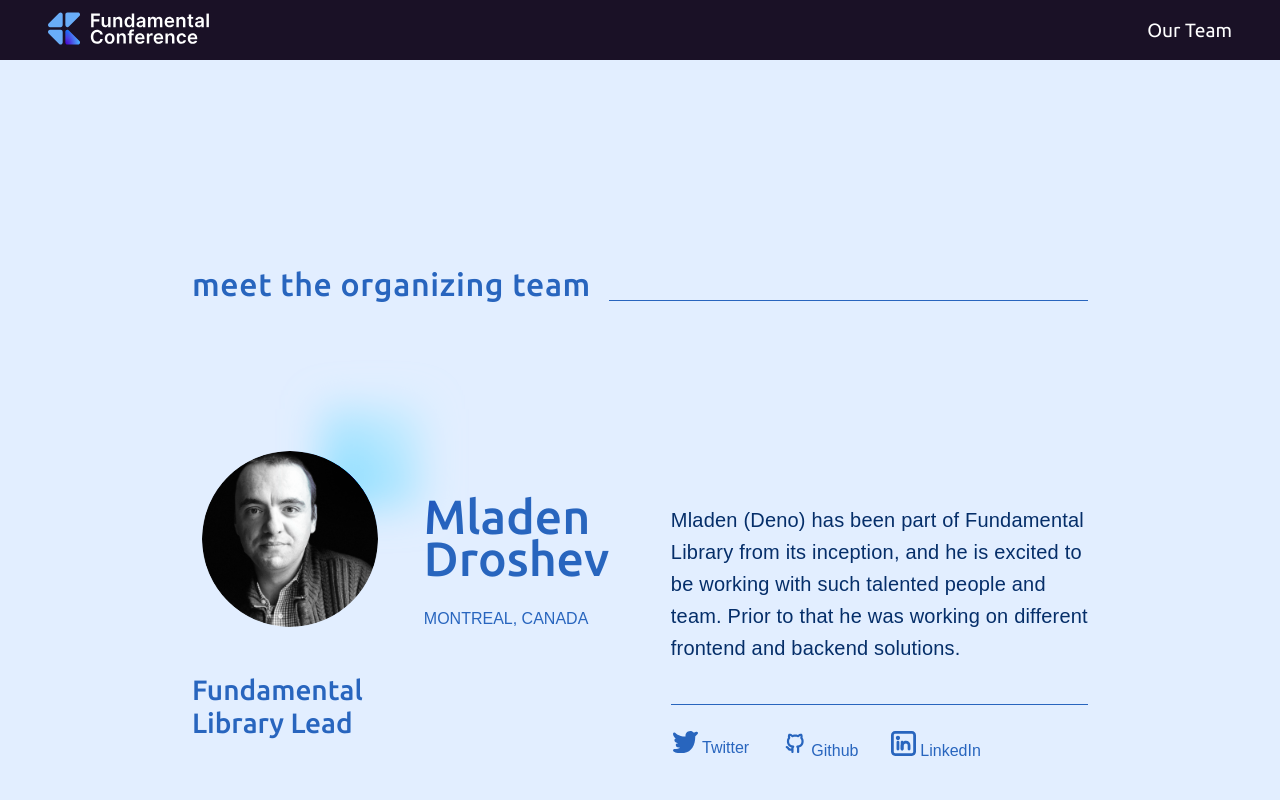
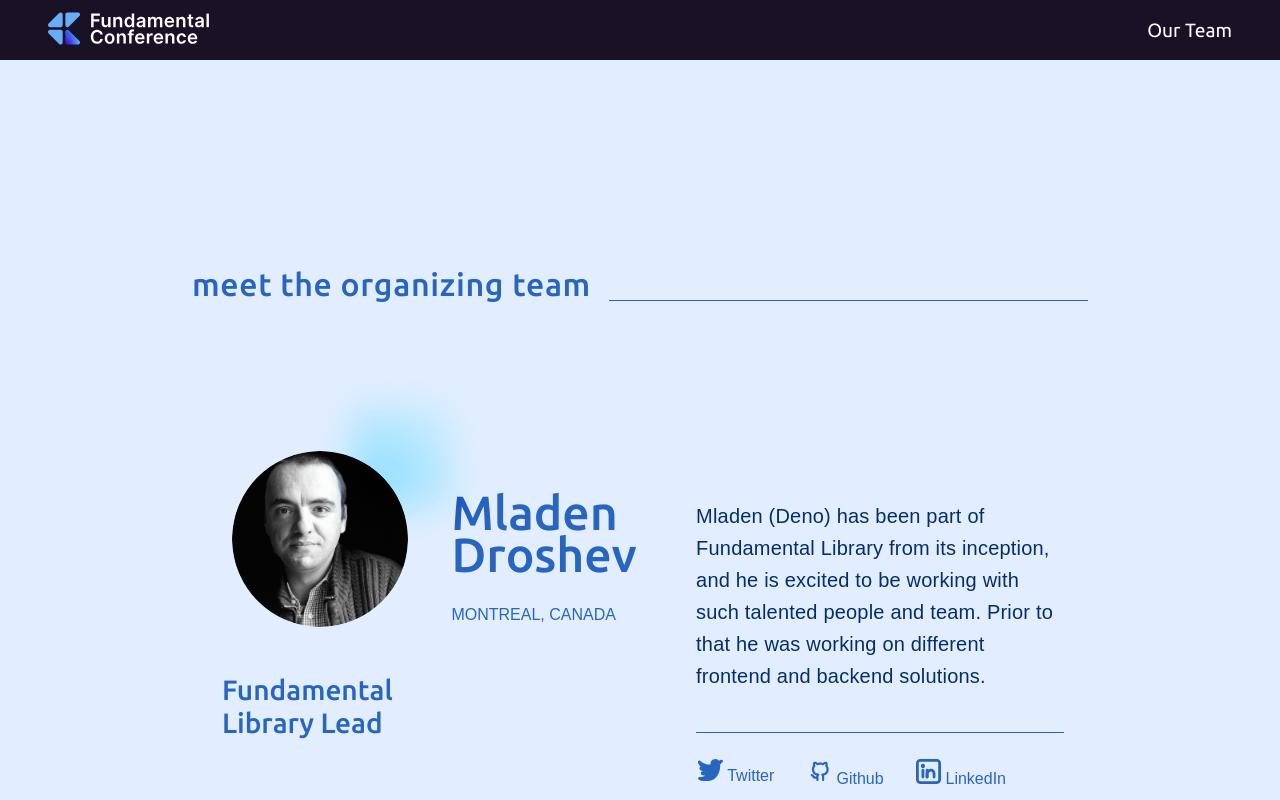
Before and after one commit to fundamental-conf/fundamental-conf, a Vue app in the folder fundamental-conf2022/: page /team in a window 1280 px wide. Shown: the top 800 px of the page. Built offline with nearby package versions, Linux system fonts and the light colour scheme; a web font is replaced by a local one.

Commit message:
minor team changes

```diff
--- a/fundamental-conf2022/src/views/FDTeam.vue
+++ b/fundamental-conf2022/src/views/FDTeam.vue
@@ -186,6 +186,7 @@ export default {
     display: flex;
     flex-direction: column;
     padding-block: 1%;
+    padding: 50px 30px 0 30px;
 
       .fd_body__1 {
         display: flex;
@@ -193,11 +194,6 @@ export default {
         align-items: center;
         .fd_picture {
            position: relative;
-    //        display: block;
-    // margin-block-start: 1em;
-    // margin-block-end: 1em;
-    // margin-inline-start: 40px;
-    // margin-inline-end: 40px;
           &::after {
             content: "";
             position: absolute;
@@ -212,14 +208,14 @@ export default {
             filter: blur(50px);
           }
           img {
-               max-width: 7rem;
-    min-width: 7rem;
-    max-height: 7rem;
-    min-height: 7rem;
+               max-width: 10rem;
+    min-width: 10rem;
+    max-height: 10rem;
+    min-height: 10rem;
     padding: 0.625rem;
     -o-object-fit: cover;
     object-fit: cover;
-    border-radius: 7rem;
+    border-radius: 10rem;
           }
         }
         .fd_role {
@@ -271,11 +267,13 @@ export default {
           align-items: left;
           letter-spacing: 0.01em;
           color: #052e69;
+          padding-top: 10%;
         }
         .fd_line {
-          height: 5vh;
-          wdith:23rem;
+          height: 0;
+
           border-bottom: 1px solid #2865be;
+          visibility: hidden;
         }
         .fd-member-socials {
           gap: 4rem;
@@ -427,10 +425,12 @@ export default {
       }
       .fd_body__3 {
         .fd_bio {
+          padding-top: 0;
         .fd_line {
           height: 5vh;
           width:23rem;
           border-bottom: 1px solid #2865be;
+          visibility: visible;
         }
         .fd-member-socials {
           gap: 3rem;
@@ -453,6 +453,12 @@ export default {
       }
     }
   }
+   .fd_wrapper .fd_body .fd_body__3 .fd_line {
+      height: 5vh;
+          width:23rem;
+          border-bottom: 1px solid #2865be;
+          visibility: visible;
+    }
 }
 
 </style>
```
